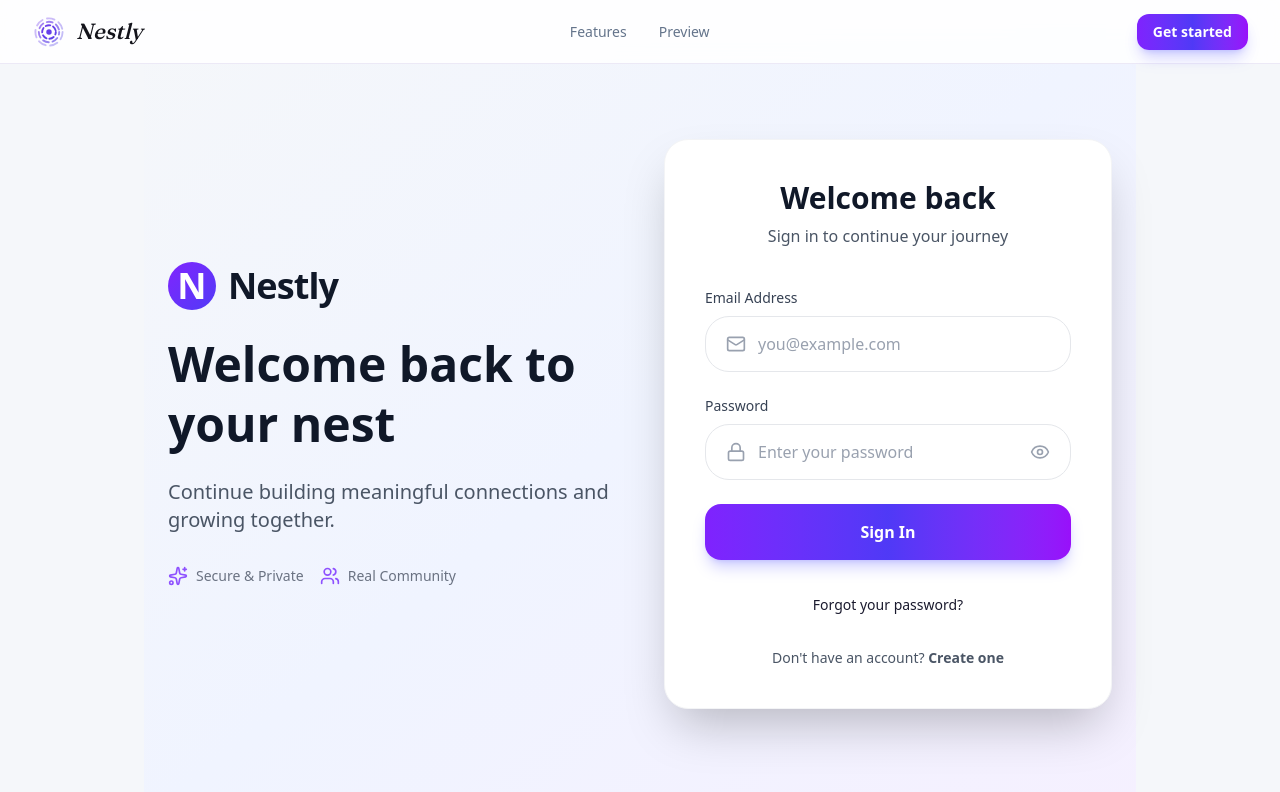
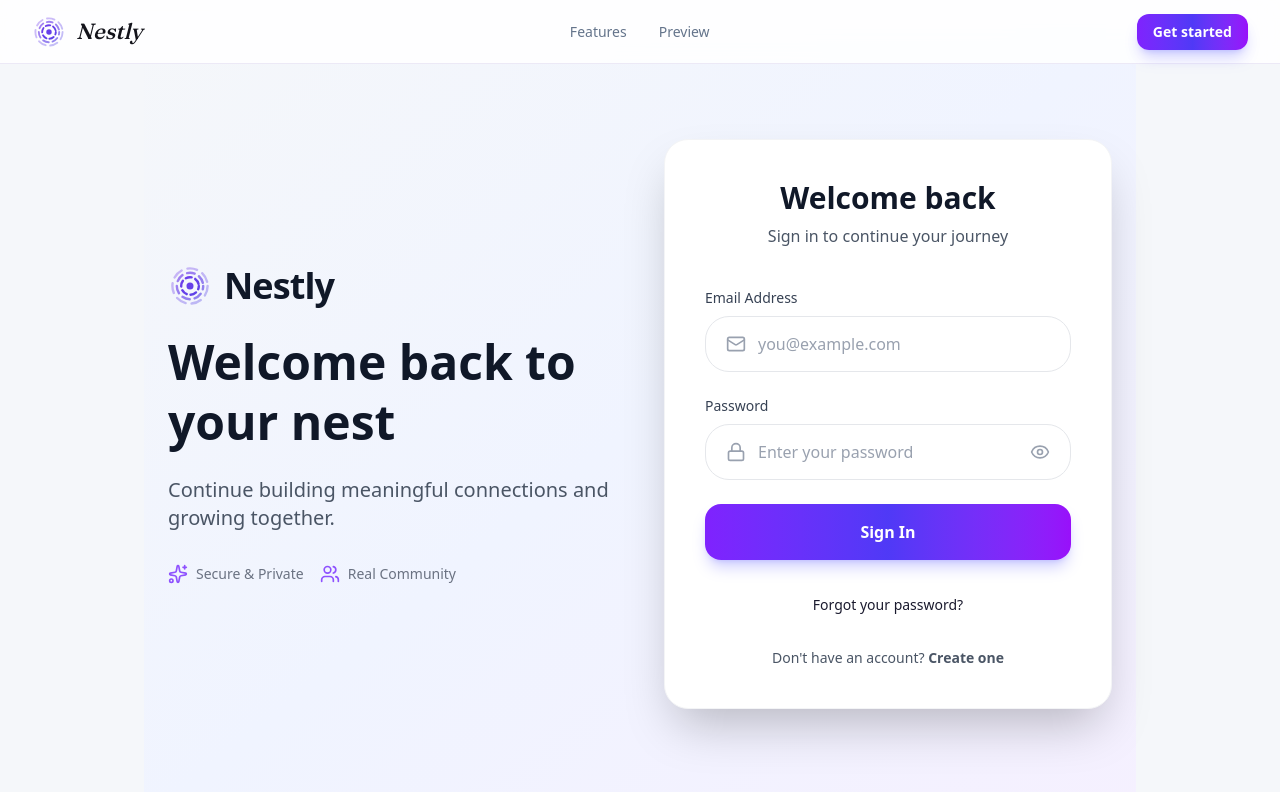
Before and after one commit to Sanmidaniels07/Nestly, a Next.js app: page /login in a window 1280 px wide. Shown: the top 792 px of the page. Built offline with nearby package versions, Linux system fonts and the light colour scheme; no server answers.

Commit message:
changes-on-ui

```diff
--- a/src/app/(auth)/login/page.tsx
+++ b/src/app/(auth)/login/page.tsx
@@ -6,6 +6,7 @@ import { motion } from "framer-motion";
 import { Users, Sparkles } from "lucide-react";
 import LoginForm from "@/src/components/auth/LoginForm";
 import GuestGuard from "@/src/components/guards/GuestGuard";
+import NestlyMark from "@/src/components/ui/nestly-mark";
 
 export default function LoginPage() {
   return (
@@ -20,9 +21,7 @@ export default function LoginPage() {
         >
           <div className="mb-8">
             <div className="flex items-center gap-3 mb-6">
-              <div className="w-12 h-12 bg-gradient-to-br from-violet-600 to-indigo-600 rounded-3xl flex items-center justify-center text-white text-4xl font-bold">
-                N
-              </div>
+             <NestlyMark size={44} />
               <div className="text-4xl font-bold tracking-tight text-gray-900">Nestly</div>
             </div>
             <h1 className="text-5xl font-bold leading-tight text-gray-900">
--- a/src/app/(auth)/signup/page.tsx
+++ b/src/app/(auth)/signup/page.tsx
@@ -11,6 +11,7 @@ import Button from "@/src/components/ui/button";
 import { motion } from "framer-motion";
 import { Users, Sparkles, User, Mail, Lock, LockKeyhole } from "lucide-react";
 import GuestGuard from "@/src/components/guards/GuestGuard";
+import NestlyMark from "@/src/components/ui/nestly-mark";
 
 export default function SignupPage() {
   const {
@@ -42,16 +43,20 @@ export default function SignupPage() {
           >
             <div className="mb-8">
               <div className="flex items-center gap-3 mb-6">
-              <div className="w-12 h-12 bg-gradient-to-br from-violet-600 to-indigo-600 rounded-3xl flex items-center justify-center text-white text-4xl font-bold">
-                N
+                <NestlyMark size={44} />
+
+                <div className="text-4xl font-bold tracking-tight text-gray-900">
+                  Nestly
                 </div>
-              <div className="text-4xl font-bold tracking-tight text-gray-900">Nestly</div>
               </div>
               <h1 className="text-5xl font-bold leading-tight text-gray-900">
-              Join the<br />nest
+                Join the
+                <br />
+                nest
               </h1>
               <p className="mt-6 text-xl text-gray-600 max-w-md">
-              Connect with like-minded people, discover communities, and grow together.
+                Connect with like-minded people, discover communities, and grow
+                together.
               </p>
             </div>
 
@@ -80,8 +85,12 @@ export default function SignupPage() {
                     N
                   </div>
                 </div>
-              <h2 className="text-3xl font-bold text-gray-900">Create your account</h2>
-              <p className="text-gray-600 mt-2">Join thousands already in the nest</p>
+                <h2 className="text-3xl font-bold text-gray-900">
+                  Create your account
+                </h2>
+                <p className="text-gray-600 mt-2">
+                  Join thousands already in the nest
+                </p>
               </div>
 
               <form onSubmit={handleSubmit(onSubmit)} className="space-y-6">
```
Lines whose indentation alone changed are shown as unchanged.
